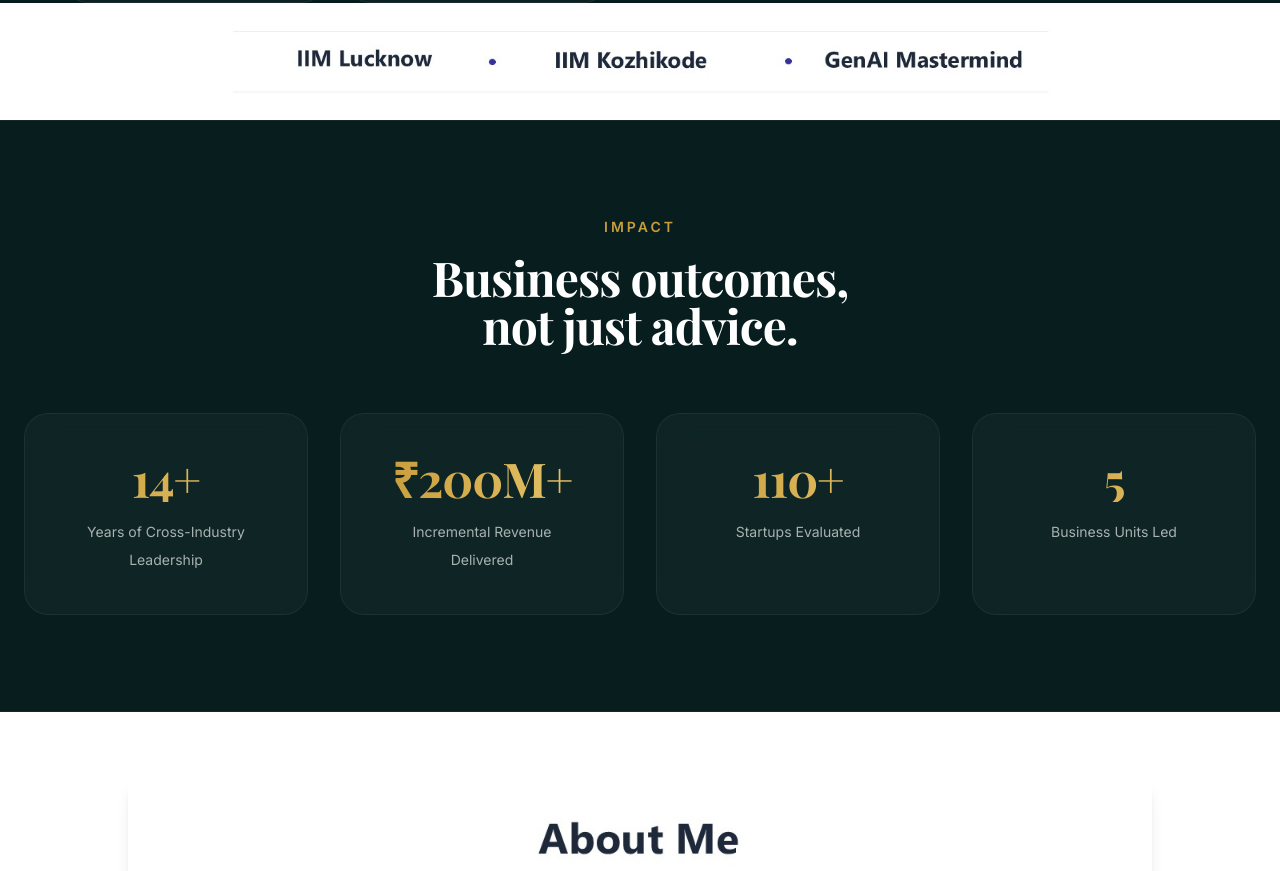
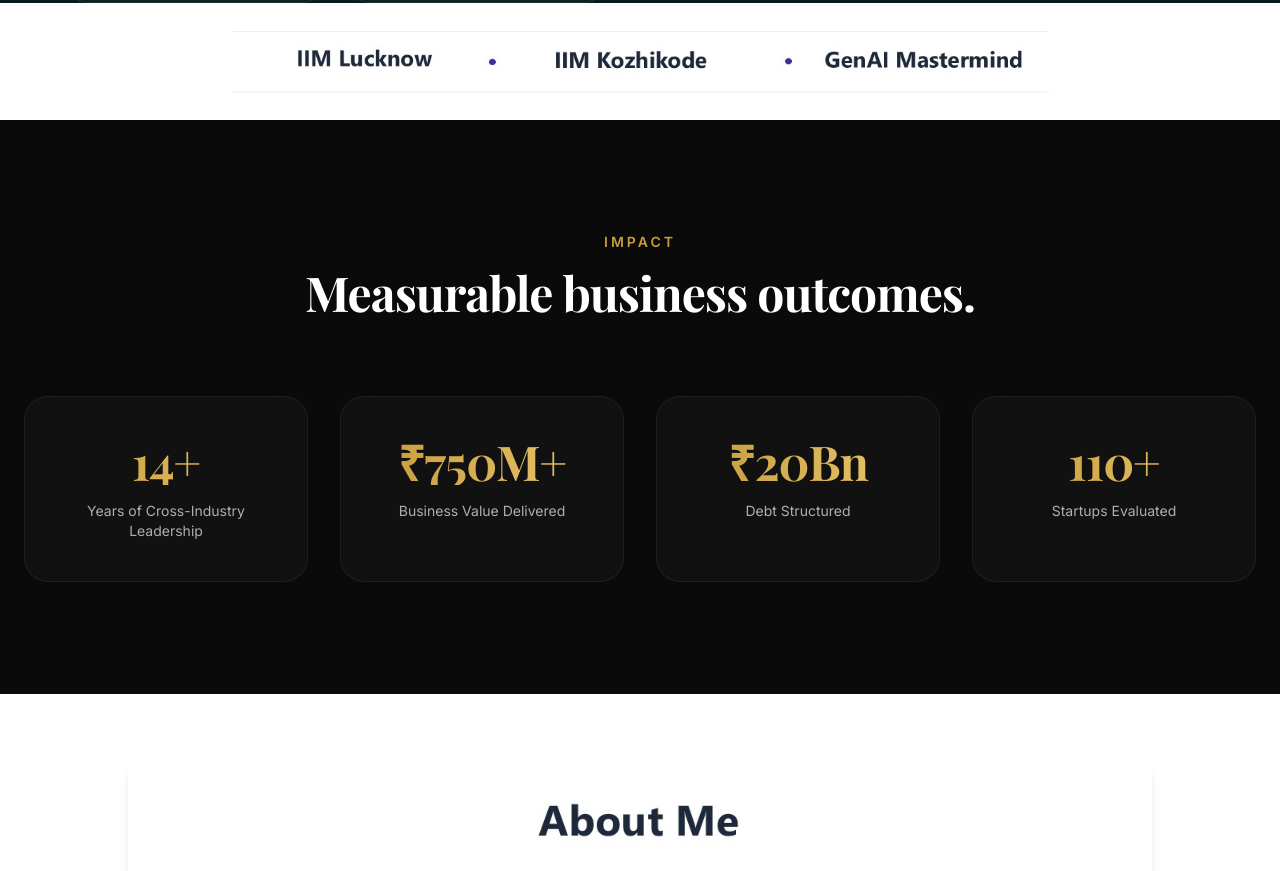
Before and after one commit to SravaniPolina/sravani-portfolio-frontend, a React (Create React App) app: page / in a window 1280 px wide. Shown: the part 823-1694 px from the top of the page. Built offline with nearby package versions, Linux system fonts and the light colour scheme.

Commit message:
Update StatStrip.js

```diff
--- a/src/components/StatStrip.js
+++ b/src/components/StatStrip.js
@@ -2,57 +2,52 @@ import React from "react";
 
 const stats = [
   {
-    value: "14+",
+    number: "14+",
     label: "Years of Cross-Industry Leadership",
   },
   {
-    value: "₹200M+",
-    label: "Incremental Revenue Delivered",
+    number: "₹750M+",
+    label: "Business Value Delivered",
   },
   {
-    value: "110+",
-    label: "Startups Evaluated",
+    number: "₹20Bn",
+    label: "Debt Structured",
   },
   {
-    value: "5",
-    label: "Business Units Led",
+    number: "110+",
+    label: "Startups Evaluated",
   },
 ];
 
-export default function StatStrip() {
+export default function ProjectCards() {
   return (
-    <section
-      id="impact"
-      className="bg-[#081E1E] py-24 border-y border-white/5"
-    >
+    <section id="impact" className="py-28 bg-[#0A0A0A]">
       <div className="max-w-7xl mx-auto px-6">
 
-        <div className="text-center mb-16">
+        <div className="text-center mb-20">
 
           <p className="uppercase tracking-[3px] text-[var(--gold)] text-sm font-semibold">
             IMPACT
           </p>
 
-          <h2 className="text-4xl lg:text-5xl text-white mt-4">
-            Business outcomes,
-            <br />
-            not just advice.
+          <h2 className="text-5xl text-white mt-4">
+            Measurable business outcomes.
           </h2>
 
         </div>
 
-        <div className="grid md:grid-cols-2 lg:grid-cols-4 gap-8">
+        <div className="grid grid-cols-2 lg:grid-cols-4 gap-8">
 
           {stats.map((item) => (
             <div
-              key={item.value}
-              className="glass text-center p-10 hover:-translate-y-2 transition duration-500"
+              key={item.number}
+              className="glass rounded-3xl p-10 text-center"
             >
               <h3 className="text-5xl font-bold gold-text mb-4">
-                {item.value}
+                {item.number}
               </h3>
 
-              <p className="text-sm leading-7">
+              <p className="text-sm">
                 {item.label}
               </p>
             </div>
```
